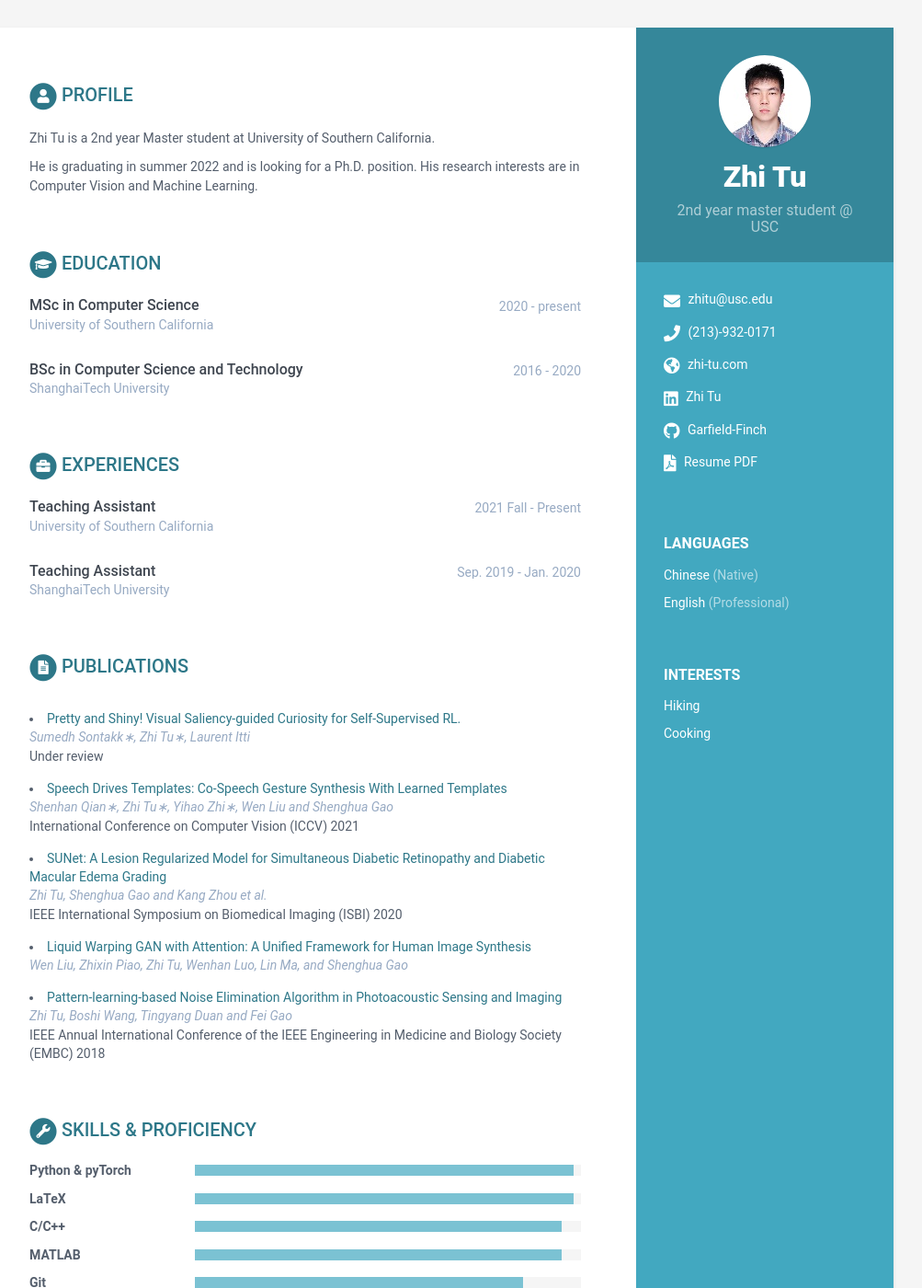
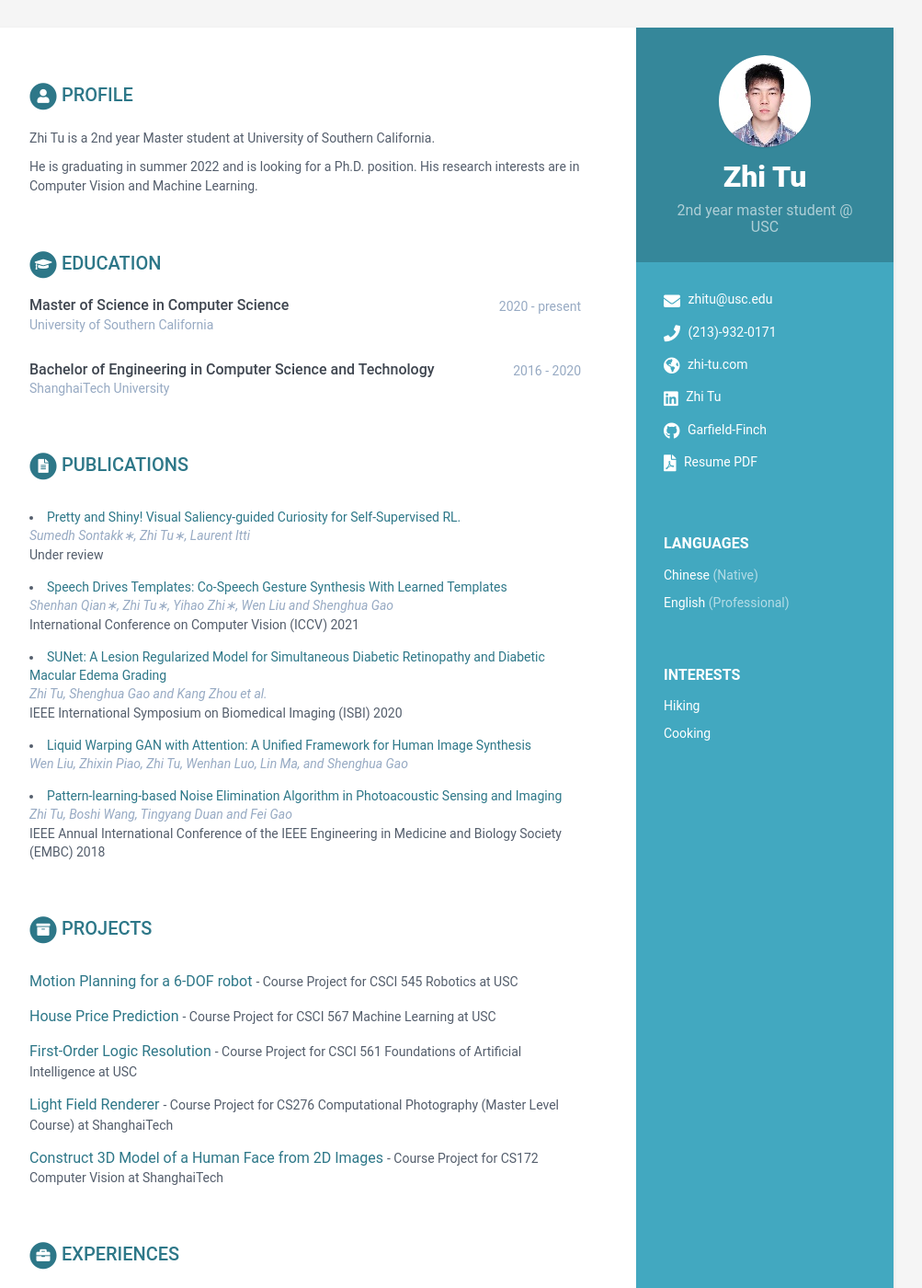
Before and after one commit to Garfield-Finch/zhitu.github.io, a Jekyll site: the page built from index.html, in a window 1280 px wide and 1400 px high. Shown: the whole window at 92% size, without its empty margins (168-1171 px from the left). Built offline with Jekyll 4.4.1, drawn with Linux system fonts in a browser that asks for light colours; some of the changed text lies outside the part shown.

Commit message:
change sequence, add projects

```diff
--- a/_data/data.yml
+++ b/_data/data.yml
@@ -48,12 +48,12 @@ career-profile:
 
       He is graduating in summer 2022 and is looking for a Ph.D. position. His research interests are in Computer Vision and Machine Learning.
 education:
-    - degree: MSc in Computer Science
+    - degree: Master of Science in Computer Science
       university: University of Southern California
       time: 2020 - present
       details: |
 
-    - degree: BSc in Computer Science and Technology
+    - degree: Bachelor of Engineering in Computer Science and Technology
       university: ShanghaiTech University
       time: 2016 - 2020
       details: |
@@ -87,32 +87,31 @@ publications:
         link: "https://ieeexplore.ieee.org/abstract/document/8513176/"
         authors: Zhi Tu, Boshi Wang, Tingyang Duan and Fei Gao
         conference: IEEE Annual International Conference of the IEEE Engineering in Medicine and Biology Society (EMBC) 2018
-# projects:
-#     title: Projects
-#     intro: >
-#       You can list your side projects or open source libraries in this
-#       section. Lorem ipsum dolor sit amet, consectetur adipiscing elit.
-#       Vestibulum et ligula in nunc bibendum fringilla a eu lectus.
-#     assignments:
-#       - title: Velocity
-#         link: "#hook"
-#         tagline: "A responsive website template designed to help startups promote, market and sell their products."
+projects:
+    title: Projects
+    intro: >
 
-#       - title: DevStudio
-#         link: "#"
-#         tagline: "A responsive website template designed to help web developers/designers market their services."
 
-#       - title: Tempo
-#         link: "#"
-#         tagline: "A responsive website template designed to help startups promote their products or services and to attract users &amp; investors"
+    assignments:
+      - title: Motion Planning for a 6-DOF robot
+        link: "#"
+        tagline: "Course Project for CSCI 545 Robotics at USC"
 
-#       - title: Atom
-#         link: "#"
-#         tagline: "A comprehensive website template solution for startups/developers to market their mobile apps."
+      - title: House Price Prediction
+        link: "#"
+        tagline: "Course Project for CSCI 567 Machine Learning at USC"
 
-#       - title: Delta
-#         link: "#"
-#         tagline: "A responsive Bootstrap one page theme designed to help app developers promote their mobile apps"
+      - title: First-Order Logic Resolution
+        link: "#"
+        tagline: "Course Project for CSCI 561 Foundations of Artificial Intelligence at USC"
+
+      - title: Light Field Renderer
+        link: "#"
+        tagline: "Course Project for CS276  Computational Photography (Master Level Course) at ShanghaiTech"
+
+      - title: Construct 3D Model of a Human Face from 2D Images
+        link: "#"
+        tagline: "Course Project for CS172 Computer Vision at ShanghaiTech"
 
 experiences:
     - role: Teaching Assistant
--- a/index.html
+++ b/index.html
@@ -9,10 +9,10 @@ layout: default
   {% include education.html %}
 {% endunless %}
 
-{% include experiences.html %}
+{% include publications.html %}
 
 {% include projects.html %}
 
-{% include publications.html %}
+{% include experiences.html %}
 
 {% include skills.html %}
```
